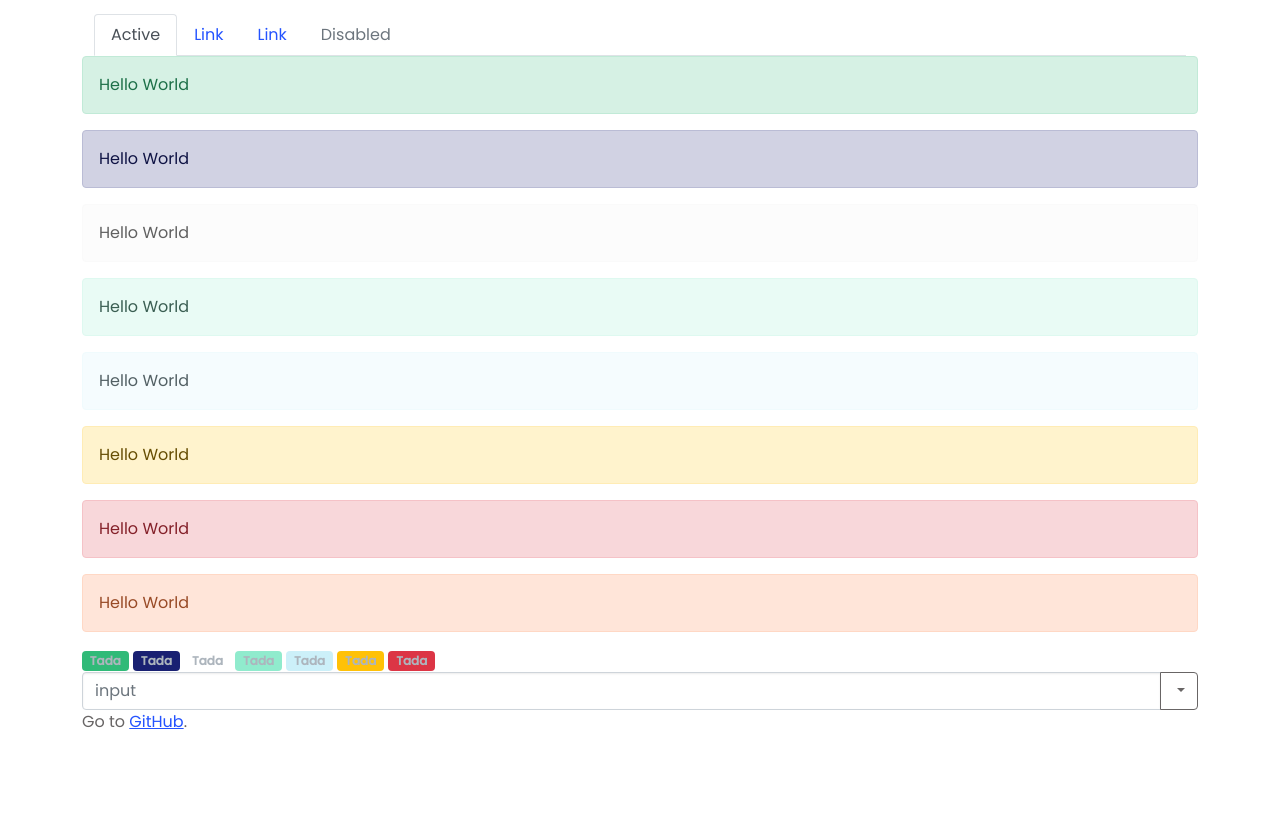
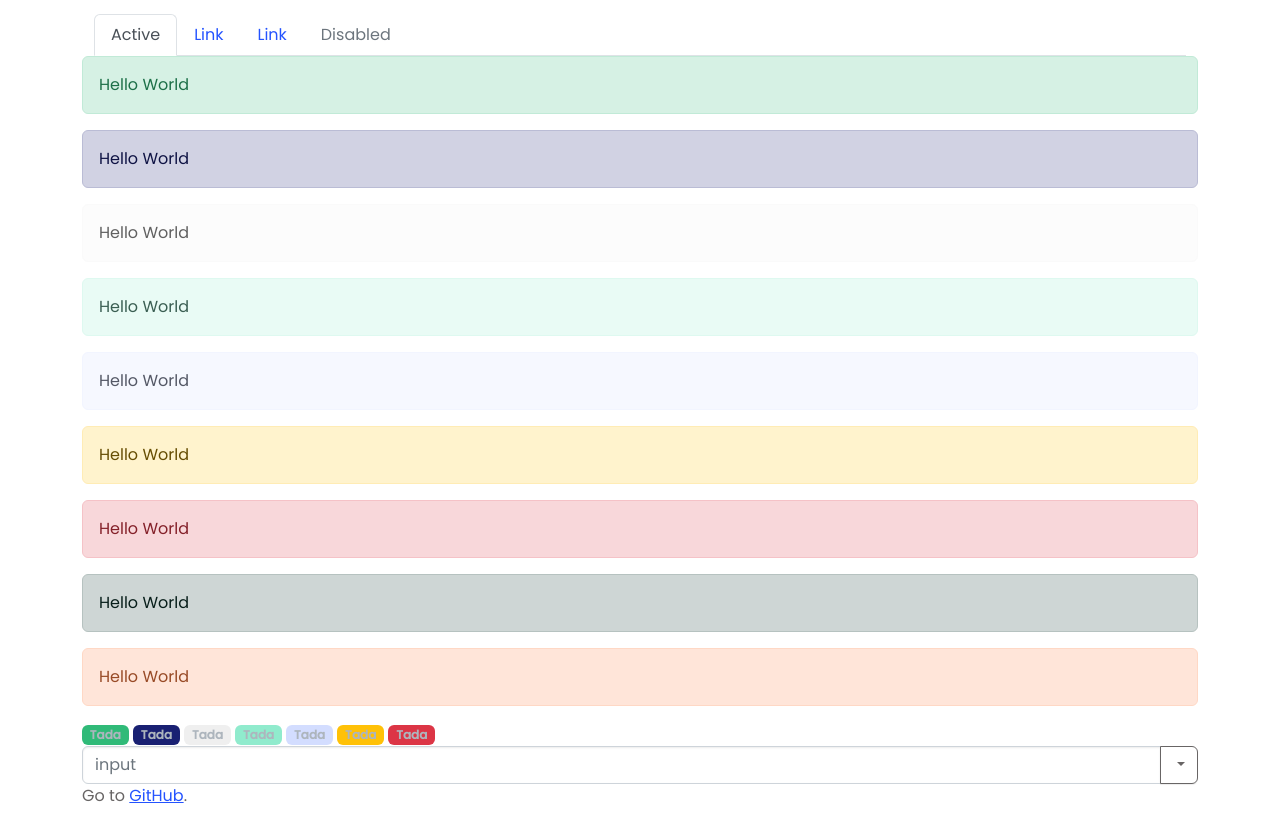
Before and after one commit to SUSE/suse-bootstrap5-theme, a website: page demo/index.html in a window 1280 px wide. Shown: the part 58-882 px from the top of the page. Before the commit the page ends 808 px from the top, so only its background shows below. Drawn offline with nearby package versions, Linux system fonts and the light colour scheme.

Commit message:
Release 1.1.0
* Upgraded to Bootstrap 5.2
* Use self-hosted fonts

```diff
--- a/demo/index.html
+++ b/demo/index.html
@@ -6,7 +6,10 @@
     <meta name="viewport" content="width=device-width,initial-scale=1.0">
     <title>Example</title>
     <link rel="stylesheet" href="../dist/css/suse.css">
-    <script src="https://cdn.jsdelivr.net/npm/bootstrap@5.1.3/dist/js/bootstrap.bundle.min.js"></script>
+    <!-- Use Google fonts for demo -->
+    <link rel="preconnect" href="https://fonts.googleapis.com">
+    <link rel="preconnect" href="https://fonts.gstatic.com" crossorigin>
+    <link href="https://fonts.googleapis.com/css2?family=Poppins:ital,wght@0,300;0,400;0,500;1,300;1,400;1,500&family=Roboto+Mono:wght@300&display=swap" rel="stylesheet">
 </head>
 <body>
 <nav id="navbar" class="navbar bg-navbar navbar-dark navbar-expand-lg">
@@ -91,6 +94,7 @@
         <div class="alert alert-warning">Hello World</div>
         <div class="alert alert-danger">Hello World</div>
         <div class="alert alert-cta">Hello World</div>
+        <div class="alert alert-herocta">Hello World</div>
     </div>
     <div id="badges">
         <span class="badge bg-primary">Tada</span>
--- a/scss/colors.scss
+++ b/scss/colors.scss
@@ -2,7 +2,6 @@
 
 // Base colors
 $blue: #2453FF;
-$cerulean: #00B2E2;
 $yellow: #FFC107;
 $red: #DC3545;
 $gray-500: #adb5bd;
@@ -22,15 +21,15 @@ $persimmon: #FE7C3F;
 $fog: #EFEFEF;
 
 // Shades
-$cerulean-100: tint-color($cerulean, 80%);
-$cerulean-200: tint-color($cerulean, 60%);
-$cerulean-300: tint-color($cerulean, 40%);
-$cerulean-400: tint-color($cerulean, 20%);
-$cerulean-500: $cerulean;
-$cerulean-600: shade-color($cerulean, 20%);
-$cerulean-700: shade-color($cerulean, 40%);
-$cerulean-800: shade-color($cerulean, 60%);
-$cerulean-900: shade-color($cerulean, 80%);
+$waterhole-blue-100: tint-color($waterhole-blue, 80%);
+$waterhole-blue-200: tint-color($waterhole-blue, 60%);
+$waterhole-blue-300: tint-color($waterhole-blue, 40%);
+$waterhole-blue-400: tint-color($waterhole-blue, 20%);
+$waterhole-blue-500: $waterhole-blue;
+$waterhole-blue-600: shade-color($waterhole-blue, 20%);
+$waterhole-blue-700: shade-color($waterhole-blue, 40%);
+$waterhole-blue-800: shade-color($waterhole-blue, 60%);
+$waterhole-blue-900: shade-color($waterhole-blue, 80%);
 
 $pine-green-100: tint-color($pine-green, 80%);
 $pine-green-200: tint-color($pine-green, 60%);
@@ -47,12 +46,12 @@ $primary: $jungle-green;
 $secondary: $midnight-blue;
 $tertiary: $fog;
 $success: $mint;
-$info: $cerulean-100;
+$info: $waterhole-blue-100;
 $warning: $yellow;
 $danger: $red;
 $light: $fog;
 $dark: $gray-900;
-$calltoaction: $persimmon;
+$calltoaction: $pine-green;
 $link-color: $blue;
 $badge-color: $gray-500;
 
@@ -66,7 +65,8 @@ $suse-theme-colors: (
   "danger":     $danger,
   "light":      $light,
   "dark":       $dark,
-  "cta":        $calltoaction
+  "cta":        $calltoaction,
+  "herocta":    $persimmon
 );
 
 .bg-navbar {
--- a/scss/fonts.scss
+++ b/scss/fonts.scss
@@ -1,4 +1,6 @@
-@import url('https://fonts.googleapis.com/css2?family=Poppins:ital,wght@0,300;0,400;0,500;1,300;1,400;1,500&family=Roboto+Mono:wght@300&display=swap');
+@import "@fontsource/roboto-mono/400.css";
+@import "@fontsource/poppins/index.css";
+
 
 $font-poppins: 'Poppins', 'Verdana', sans-serif;
 $font-roboto-mono: 'Roboto Mono', monospace;
--- a/scss/suse.scss
+++ b/scss/suse.scss
@@ -14,6 +14,7 @@ $theme-colors: map.merge($theme-colors, $suse-theme-colors);
 // End of SUSE theme
 
 @import "bootstrap/scss/mixins";
+@import "bootstrap/scss/maps";
 @import "bootstrap/scss/utilities";
 
 @import "bootstrap/scss/root";
```
Also changed, not shown: package.json (+5 -3 lines), README.md, dist/css/suse.css, 2 other files.
